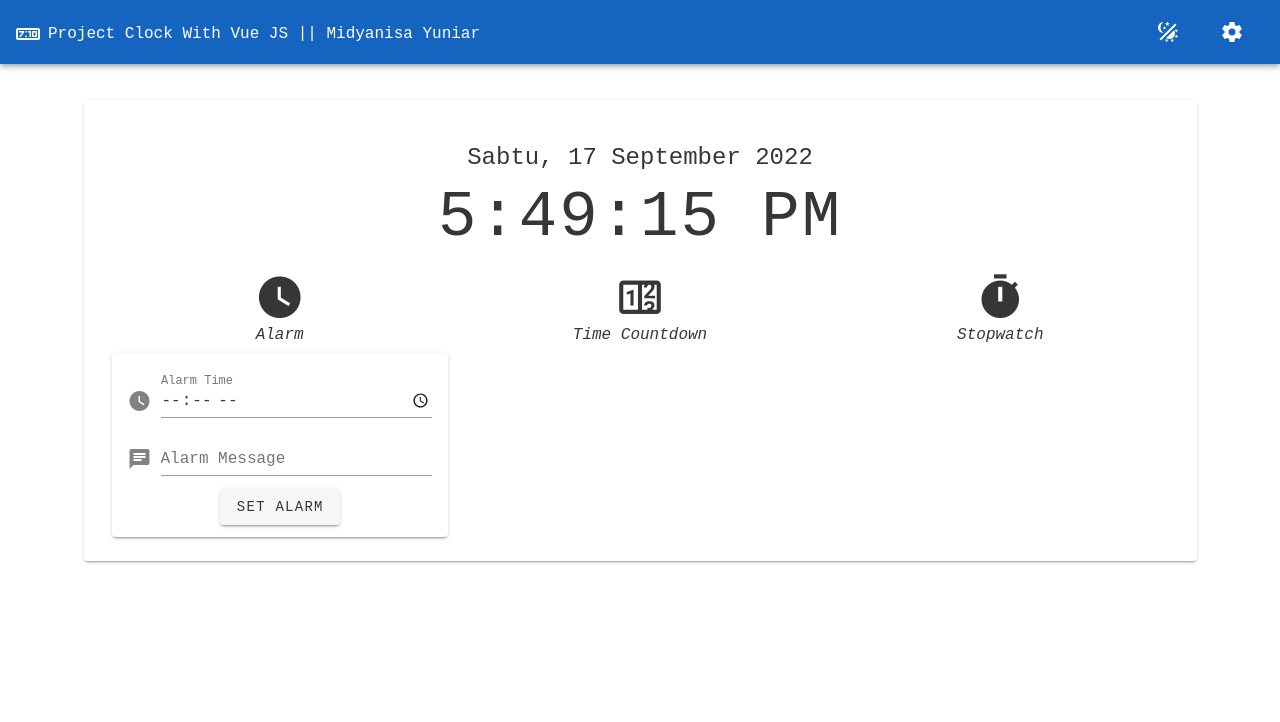
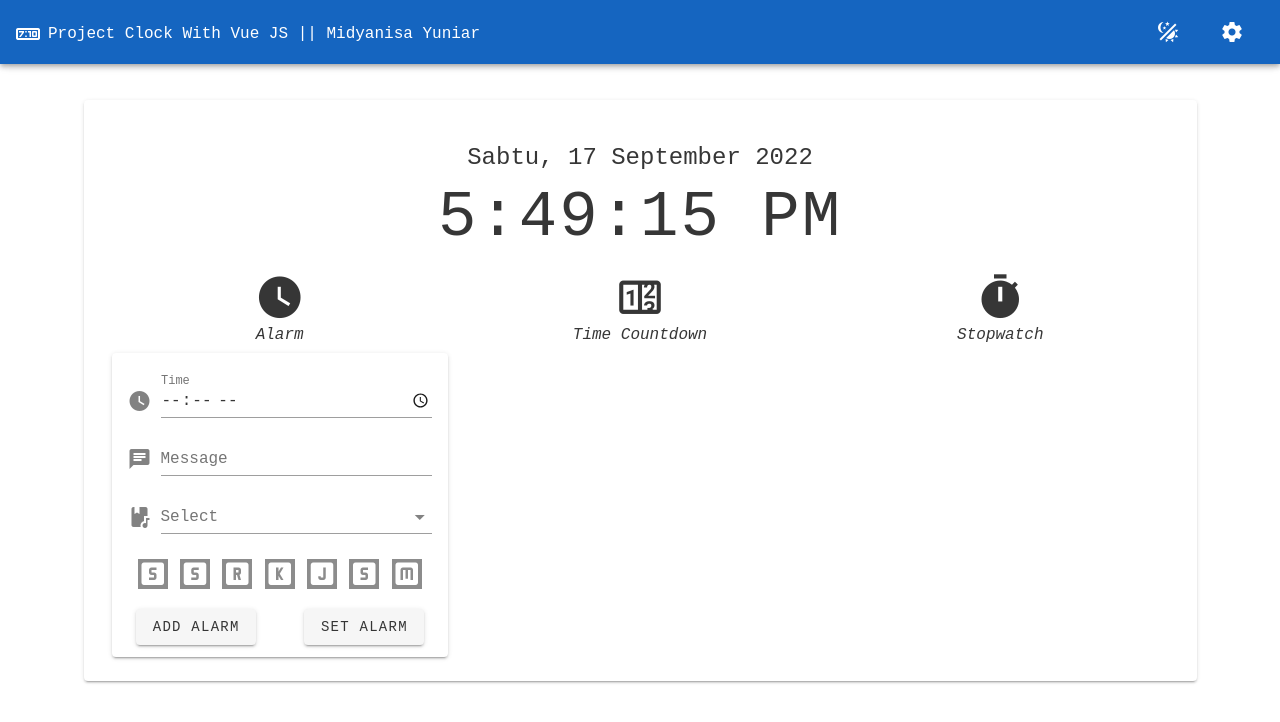
Before and after one commit to Yuniarrr/ClockProject, a Vue app: page / in a window 1280 px wide. Both pictures are taken after a click on the button 279 px from the left and 297 px from the top of the page. Shown: the top 722 px of the page. Built offline with nearby package versions, Linux system fonts and the light colour scheme.

Commit message:
redesign alarm ui

```diff
--- a/src/components/MoreWidget.vue
+++ b/src/components/MoreWidget.vue
@@ -2,13 +2,7 @@
   <v-container>
     <v-row xs="6" sm="6" md="6">
       <v-col>
-        <v-btn
-          target="_blank"
-          text
-          class="mb-2"
-          large
-          @click="CLOCK.ShowAlarms()"
-        >
+        <v-btn target="_blank" text class="mb-2" large @click="CLOCK.ShowAlarms()">
           <v-icon size="50">mdi-clock</v-icon>
         </v-btn>
         <br />
@@ -16,53 +10,120 @@
         <span>{{ ALARM.time }}</span>
         <br />
         <v-card v-if="CLOCK.settings.show_alarm" class="mt-2">
-          <v-card-title class="mb-n3 mx-auto" align="center" justify="center">
+          <v-card-title
+            class="mb-n3 mx-auto d-flex flex-column align-stretch"
+            align="center"
+            justify="center"
+          >
             <v-text-field
-              label="Alarm Time"
+              required
+              label="Time"
               type="time"
               prepend-icon="mdi-clock"
               class="mb-n3"
               id="alarmTime"
-              v-model="ALARM.time_save"
+              v-model="ALARM.getTime"
             ></v-text-field>
+            <!-- <v-text-field
+              label="Date"
+              type="date"
+              prepend-icon="mdi-calendar"
+              class="mb-n3"
+              v-model="ALARM.date"
+            ></v-text-field> -->
             <v-text-field
-              label="Alarm Message"
+              label="Message"
               type="text"
               prepend-icon="mdi-message-text"
               class="mb-n3"
               v-model="ALARM.message"
             ></v-text-field>
+            <input type="hidden" v-model="ALARM.toggle_alarm" />
+            <v-select
+              v-model="selected_audio"
+              :items="ALARM.audio_alarm"
+              item-text="name"
+              item-value="path"
+              label="Select"
+              persistent-hint
+              return-object
+              single-line
+              prepend-icon="mdi-book-music"
+            ></v-select>
+            <!-- <v-select :items="items" v-model="value" label="label"></v-select> -->
           </v-card-title>
+          <div class="d-flex flex-row justify-space-around mb-5 px-5">
+            <v-icon
+              v-for="(icons, index) in ALARM.icon_alarm"
+              :key="index"
+              size="30"
+              @click="icons.change = !icons.change"
+              :style="{
+                backgroundColor: icons.change ? '' : 'grey',
+                color: icons.change ? 'grey' : 'white',
+              }"
+              >{{ icons.icon }}</v-icon
+            >
+          </div>
           <div>
+            <div class="d-flex flex-row align-center justify-space-around">
+              <v-btn class="mb-3" @click="ALARM.AddAlarm()"> Add Alarm </v-btn>
               <v-btn
                 class="mb-3"
                 @click="
-                ALARM.alarm === 'Set Alarm'
-                  ? ALARM.SetAlarm()
-                  : ALARM.CancelAlarm()
+                  ALARM.alarm === 'Set Alarm' ? ALARM.SetAlarm() : ALARM.CancelAlarm()
                 "
               >
                 {{ ALARM.alarm }}
               </v-btn>
+            </div>
             <div v-if="ALARM.display">
               <v-btn class="mx-1 mb-5" @click="ALARM.SnoozeAlarm()">
                 Snooze for 5s
               </v-btn>
-              <v-btn class="mx-1 mb-5" @click="ALARM.StopAlarm()">
-                Stop Alarm
+              <v-btn class="mx-1 mb-5" @click="ALARM.StopAlarm()"> Stop Alarm </v-btn>
+            </div>
+            <div
+              class="overflow-auto"
+              style="
+                position: relative;
+                box-shadow: 0 2px 4px 0 rgba(0, 0, 0, 0.2),
+                  0 6px 20px 0 rgba(0, 0, 0, 0.19);
+              "
+            >
+              <!-- <v-card>
+                <v-card-title>Alarm 1</v-card-title>
+                <v-switch></v-switch>
+              </v-card> -->
+              <div v-for="(alarm, index) in ALARM.list_alarm" :key="index">
+                <v-card class="d-flex flex-column align-stretch pr-4">
+                  <v-list>
+                    <v-list-item>
+                      <v-btn @click="ALARM.DeleteAlarm(index)">
+                        <v-icon>mdi-trash-can</v-icon>
                       </v-btn>
+                      <!-- <v-hover> -->
+                      <v-list-item-title
+                        class="hover-overlay align-center d-flex flex-column my-auto"
+                        style="cursor: pointer"
+                      >
+                        <p class="text-body-1 mb-n1">{{ alarm[0] }}</p>
+                        <p class="text-body-2">Message: {{ alarm[2] }}</p>
+                      </v-list-item-title>
+                      <!-- </v-hover> -->
+                      <v-list-item-action class="">
+                        <v-switch v-model="alarm[3]"></v-switch>
+                      </v-list-item-action>
+                    </v-list-item>
+                  </v-list>
+                </v-card>
+              </div>
             </div>
           </div>
         </v-card>
       </v-col>
       <v-col>
-        <v-btn
-          target="_blank"
-          text
-          class="mb-2"
-          @click="CLOCK.ShowCountdown()"
-          large
-        >
+        <v-btn target="_blank" text class="mb-2" @click="CLOCK.ShowCountdown()" large>
           <v-icon size="50">mdi-counter</v-icon>
         </v-btn>
         <br />
@@ -104,13 +165,7 @@
         </v-card>
       </v-col>
       <v-col>
-        <v-btn
-          target="_blank"
-          text
-          class="mb-2"
-          @click="CLOCK.ShowStopwatch()"
-          large
-        >
+        <v-btn target="_blank" text class="mb-2" @click="CLOCK.ShowStopwatch()" large>
           <v-icon size="50">mdi-timer</v-icon>
         </v-btn>
         <br />
@@ -120,18 +175,10 @@
             <v-card-text>
               <span>{{ STOPWATCH.time }}</span>
               <br />
-              <v-btn @click="STOPWATCH.StartStopwatch()" class="mx-1"
-                >Start</v-btn
-              >
-              <v-btn @click="STOPWATCH.StopStopwatch()" class="mx-1"
-                >Stop</v-btn
-              >
-              <v-btn @click="STOPWATCH.ResetStopwatch()" class="mx-1 my-1"
-                >Reset</v-btn
-              >
-              <v-btn @click="STOPWATCH.RoundStopwatch()" class="mx-1 my-1"
-                >Round</v-btn
-              >
+              <v-btn @click="STOPWATCH.StartStopwatch()" class="mx-1">Start</v-btn>
+              <v-btn @click="STOPWATCH.StopStopwatch()" class="mx-1">Stop</v-btn>
+              <v-btn @click="STOPWATCH.ResetStopwatch()" class="mx-1 my-1">Reset</v-btn>
+              <v-btn @click="STOPWATCH.RoundStopwatch()" class="mx-1 my-1">Round</v-btn>
               <ul
                 v-if="STOPWATCH.rounds != 0"
                 class="mt-2"
@@ -151,14 +198,12 @@
 </template>
 
 <script>
-import {
-  useClock,
-  useCountdown,
-  useStopwatch,
-  useAlarm,
-} from "@/store/index.js";
+import { useClock, useCountdown, useStopwatch, useAlarm } from "@/store/index.js";
 
 export default {
+  data() {
+    return {};
+  },
   setup() {
     const CLOCK = useClock();
     const COUNTDOWN = useCountdown();
--- a/src/store/index.js
+++ b/src/store/index.js
@@ -357,20 +357,95 @@ export const useAlarm = defineStore({
     timer: null,
     display: false,
     alarm: "Set Alarm",
-    time_save: 0,
     timeTag: "",
+    showMessage: false,
+    list_alarm: [],
+    getTime: 0,
+    date: "",
     message: "",
-    showMessage: false,
+    selected_audio: null,
+    toggle_alarm: false,
+    audio_alarm: [
+      {
+        name: "Ringtone 1",
+        path: new Audio("https://www.soundjay.com/misc/sounds/bell-ringing-05.mp3")
+      },
+      {
+        name: "Ringtone 2",
+        path: "c",
+      },
+      {
+        name: "Ringtone 3",
+        path: "d",
+      }
+    ],
+    icon_alarm: [
+        {
+          change: false,
+          icon: "mdi-alpha-s-box",
+          value: "Senin",
+        },
+        {
+          change: false,
+          icon: "mdi-alpha-s-box",
+          value: "Selasa",
+        },
+        {
+          change: false,
+          icon: "mdi-alpha-r-box",
+          value: "Rabu",
+        },
+        {
+          change: false,
+          icon: "mdi-alpha-k-box",
+          value: "Kamis",
+        },
+        {
+          change: false,
+          icon: "mdi-alpha-j-box",
+          value: "Jumat",
+        },
+        {
+          change: false,
+          icon: "mdi-alpha-s-box",
+          value: "Sabtu",
+        },
+        {
+          change: false,
+          icon: "mdi-alpha-m-box",
+          value: "Minggu",
+        },
+      ],
   }),
   actions: {
     AlarmDisplay() {
       return (this.display = !this.display);
     },
+    DeleteAlarm(index) {
+      this.list_alarm.splice(index, 1);
+    },
+    AddAlarm() {
+      if (this.getTime !== 0 && this.message !== "") {
+        let list_day = [];
+        // let selected_audio = this.selected_audio.path;
+        // console.log(selected_audio);
+        for (let index = 0; index < this.icon_alarm.length; index++) {
+          if(this.icon_alarm[index].change){
+            list_day.push(this.icon_alarm[index].value);
+          }
+        }
+        const LIST_ALARM = [this.getTime, this.message, this.toggle_alarm, list_day];
+        this.list_alarm.push(LIST_ALARM);
+        console.log(this.list_alarm);
+      } else {
+        console.log("error");
+      }
+    },
     SetAlarm() {
       let ms =
         new Date().setHours(0, 0, 0, 0) +
-        this.time_save.slice(0, 2) * 3600000 +
-        this.time_save.slice(3, 5) * 60000;
+        this.getTime.slice(0, 2) * 3600000 +
+        this.getTime.slice(3, 5) * 60000;
       if (isNaN(ms)) {
         alert("You've got to give me something to work with here, friend.");
         return;
```
Lines whose indentation alone changed are shown as unchanged.
